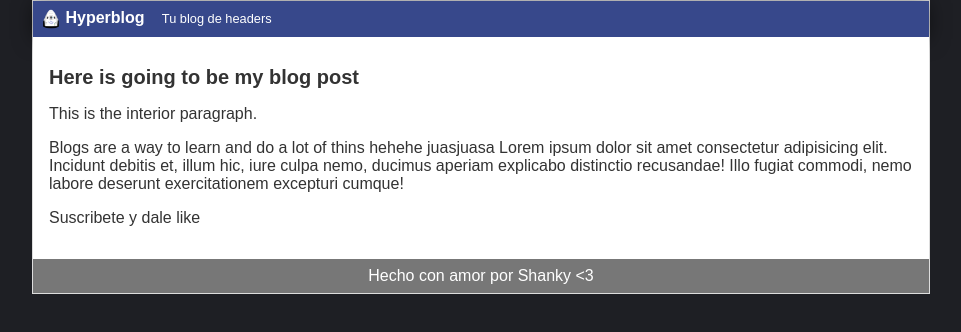
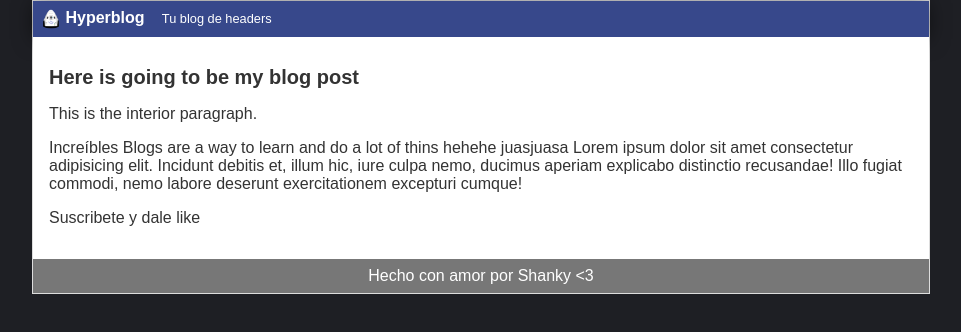
Before and after one commit to ShankyJS/hyperblog, a plain HTML site: page index.html in a window 1280 px wide. Shown: the whole page, without its empty margins (159-1120 px from the left). Drawn offline with Linux system fonts and the light colour scheme.

Commit message:
paragraph added

```diff
--- a/index.html
+++ b/index.html
@@ -16,7 +16,7 @@
                <h1>Here is going to be my blog post</h1>
                <p>This is the interior paragraph.</p>
                <p>
-                   Blogs are a way to learn and do a lot of thins hehehe juasjuasa
+                   Increíbles Blogs are a way to learn and do a lot of thins hehehe juasjuasa
                    Lorem ipsum dolor sit amet consectetur adipisicing elit. Incidunt debitis et, illum hic, iure culpa nemo, ducimus aperiam explicabo distinctio recusandae! Illo fugiat commodi, nemo labore deserunt exercitationem excepturi cumque!
                </p>
                <p>
```
